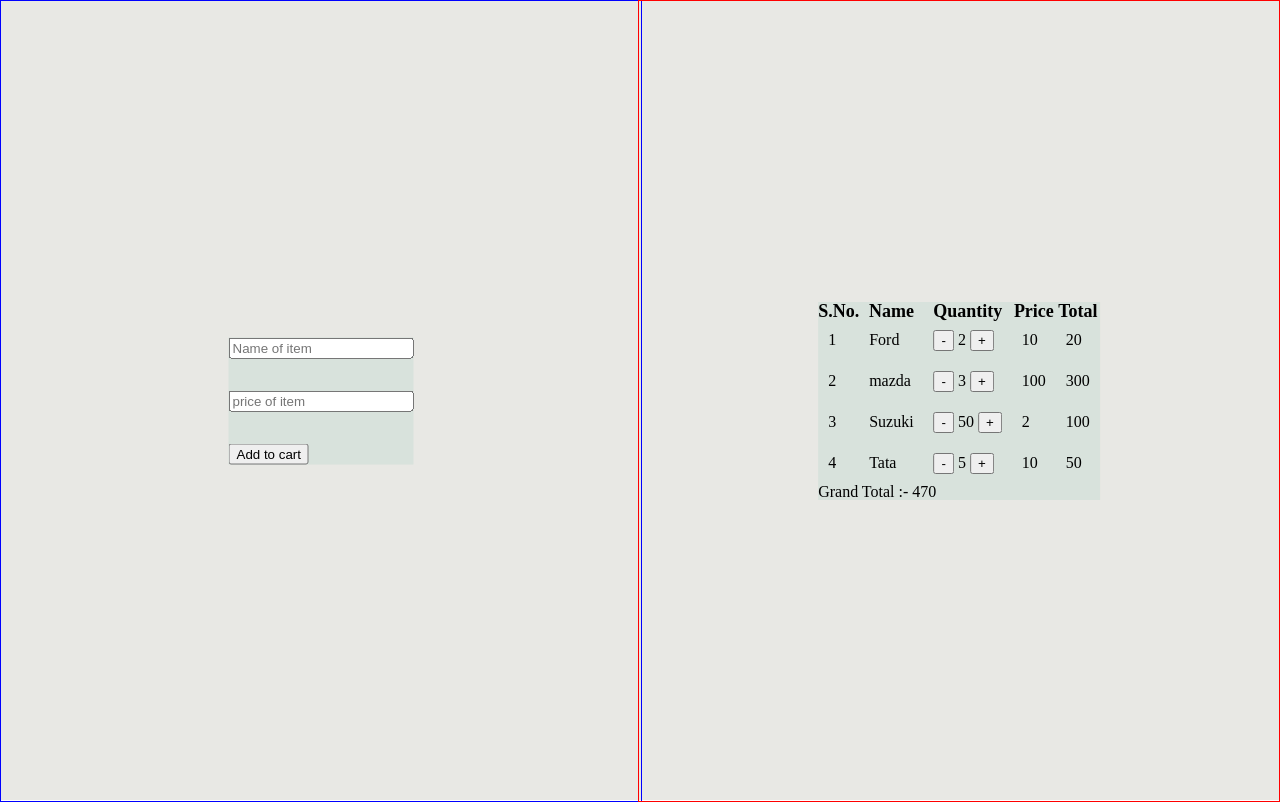
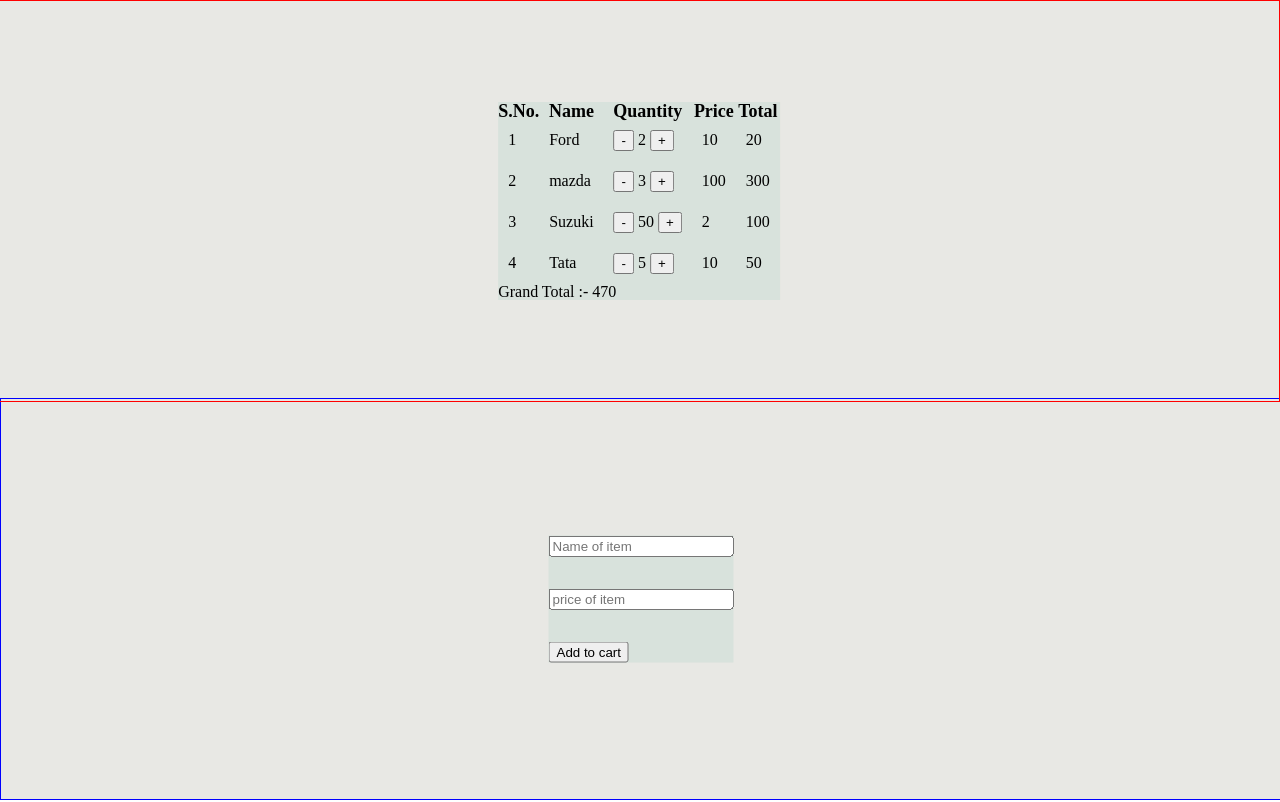
Before and after one commit to Dr16dev/shopingCart, a plain HTML site: page index.html in a window 1280 px wide. Drawn offline with Linux system fonts and the light colour scheme.

Commit message:
changed layout to vertical

```diff
--- a/assets/styles.css
+++ b/assets/styles.css
@@ -16,16 +16,16 @@
     position: absolute;
     top: 0;
     right: 0;
-    width: 50%;
-    height: 100%;
+    width: 100%;
+    height: 50%;
     border: 1px solid red;
 }
 .addition-form-container {
     position: absolute;
-    top: 0;
+    bottom: 0;
     left: 0;
-    width: 50%;
-    height: 100%;
+    width: 100%;
+    height: 50%;
     border: 1px solid blue;
 }
 .cart {
```
